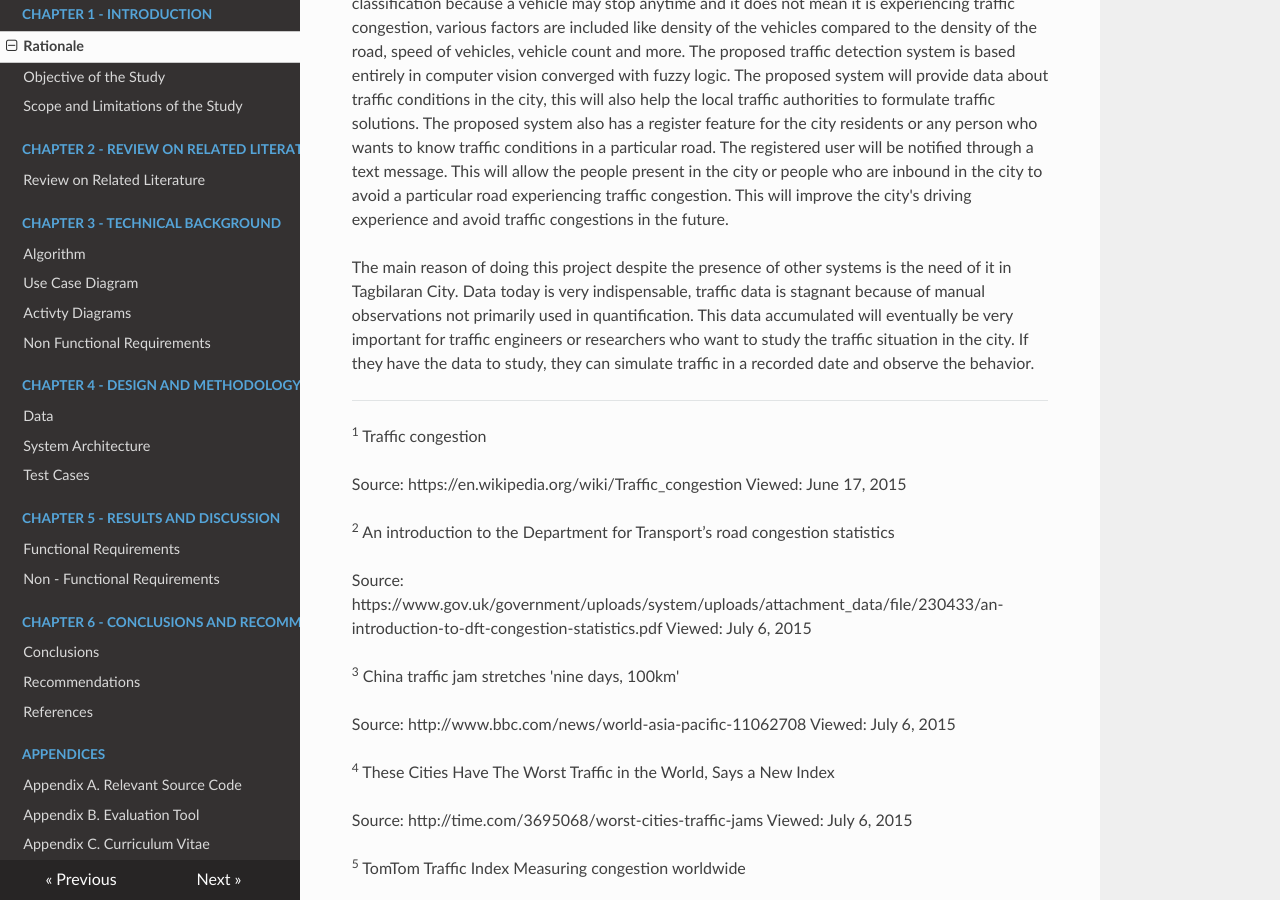
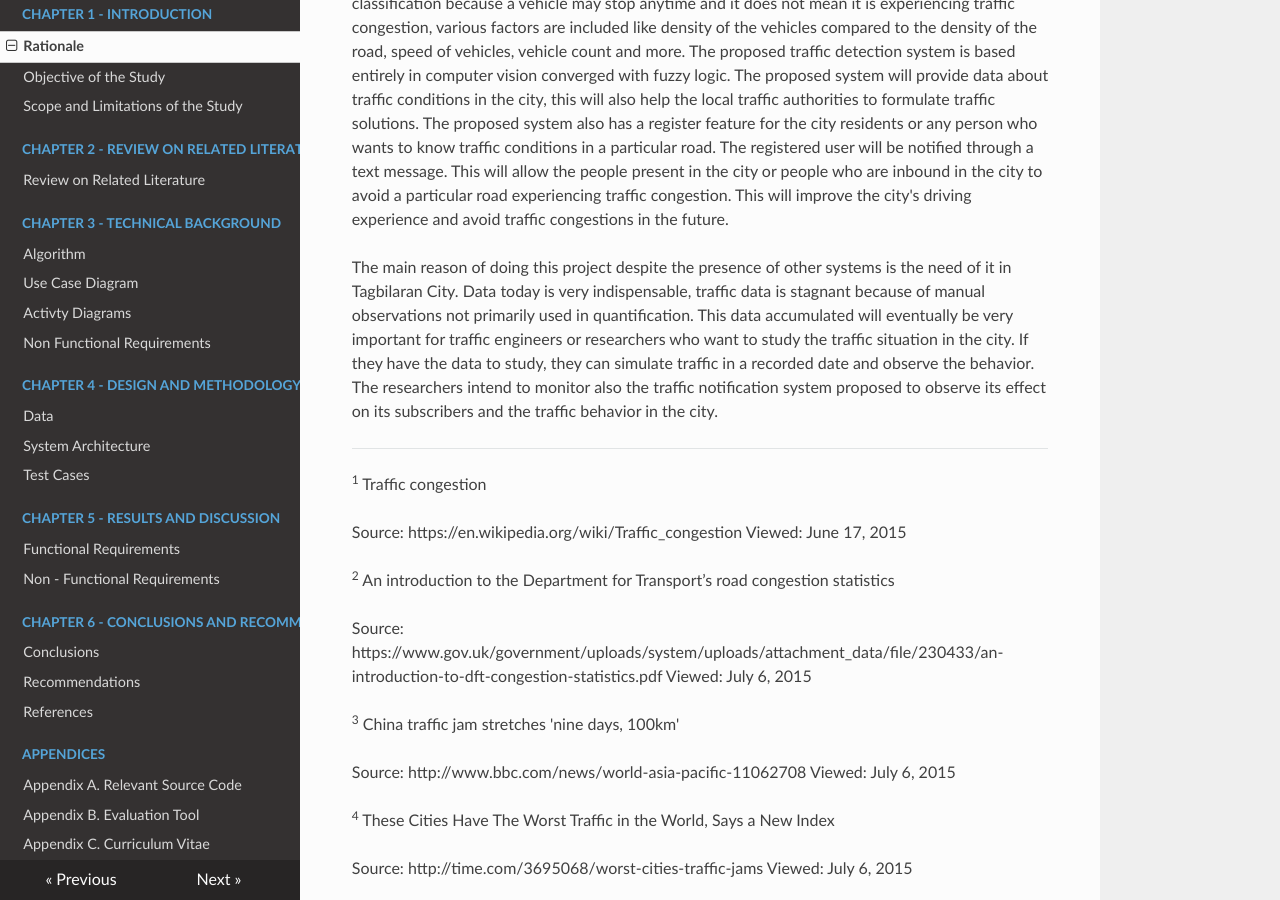
Before and after one commit to mikhailejohnapale/argomada-fuzz-track-doc, an MkDocs documentation site: the page built from docs/chapter1/rationale.md, in a window 1280 px wide and 900 px high, scrolled down 1200 px. Built offline with MkDocs 1.6.1, drawn with Linux system fonts in a browser that asks for light colours; nearby versions of some CDN libraries; old or Windows-style settings are respelled for this version of MkDocs.

Commit message:
simulate traffic

```diff
--- a/docs/chapter1/rationale.md
+++ b/docs/chapter1/rationale.md
@@ -61,7 +61,9 @@ The main reason of doing this project despite the presence of other systems is t
 City. Data today is very indispensable, traffic data is stagnant because of manual observations not primarily
 used in quantification. This data accumulated will eventually be very important for traffic engineers or
 researchers who want to study the traffic situation in the city. If they have the data to study, they can
-simulate traffic in a recorded date and observe the behavior.
+simulate traffic in a recorded date and observe the behavior. The researchers intend to monitor also the
+traffic notification system proposed to observe its effect on its subscribers and the traffic behavior in
+the city.
 
 
 ---
```
